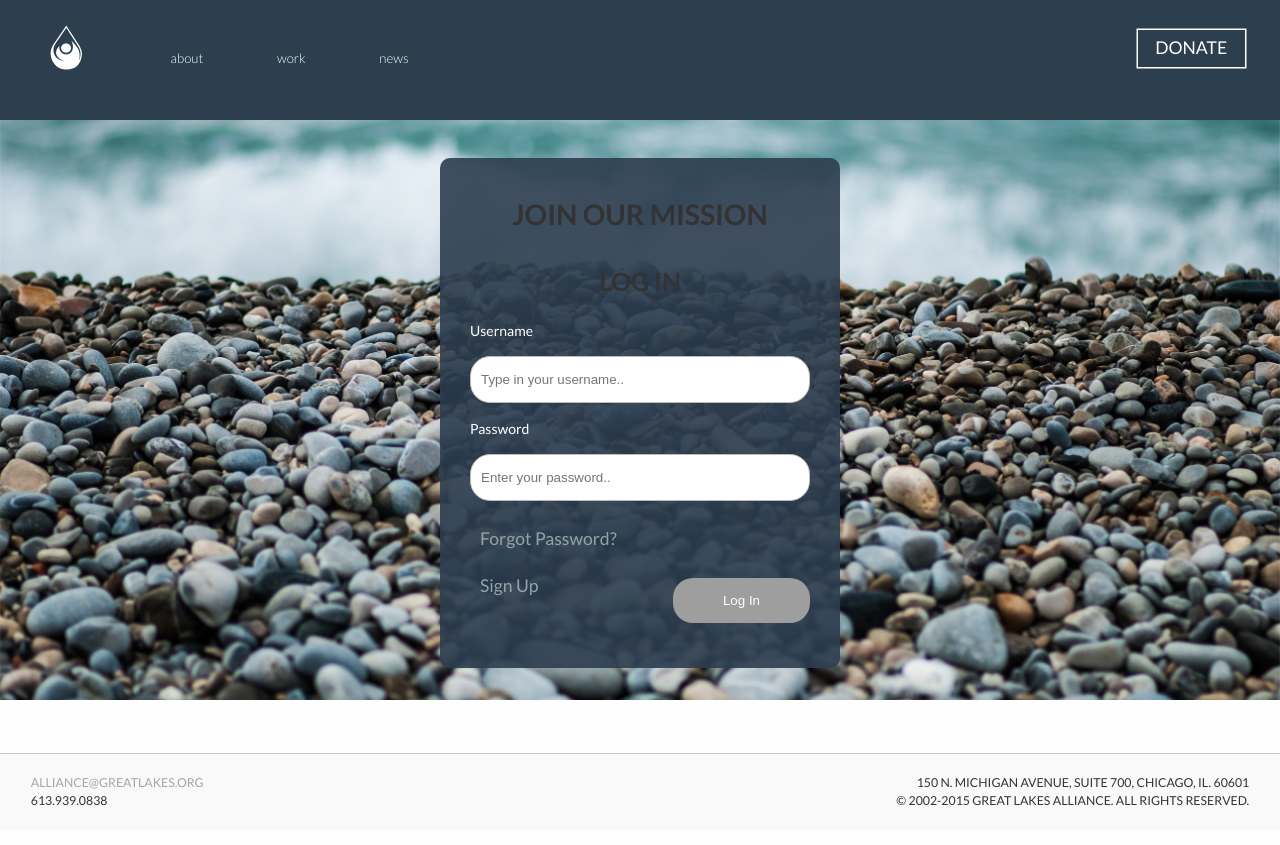
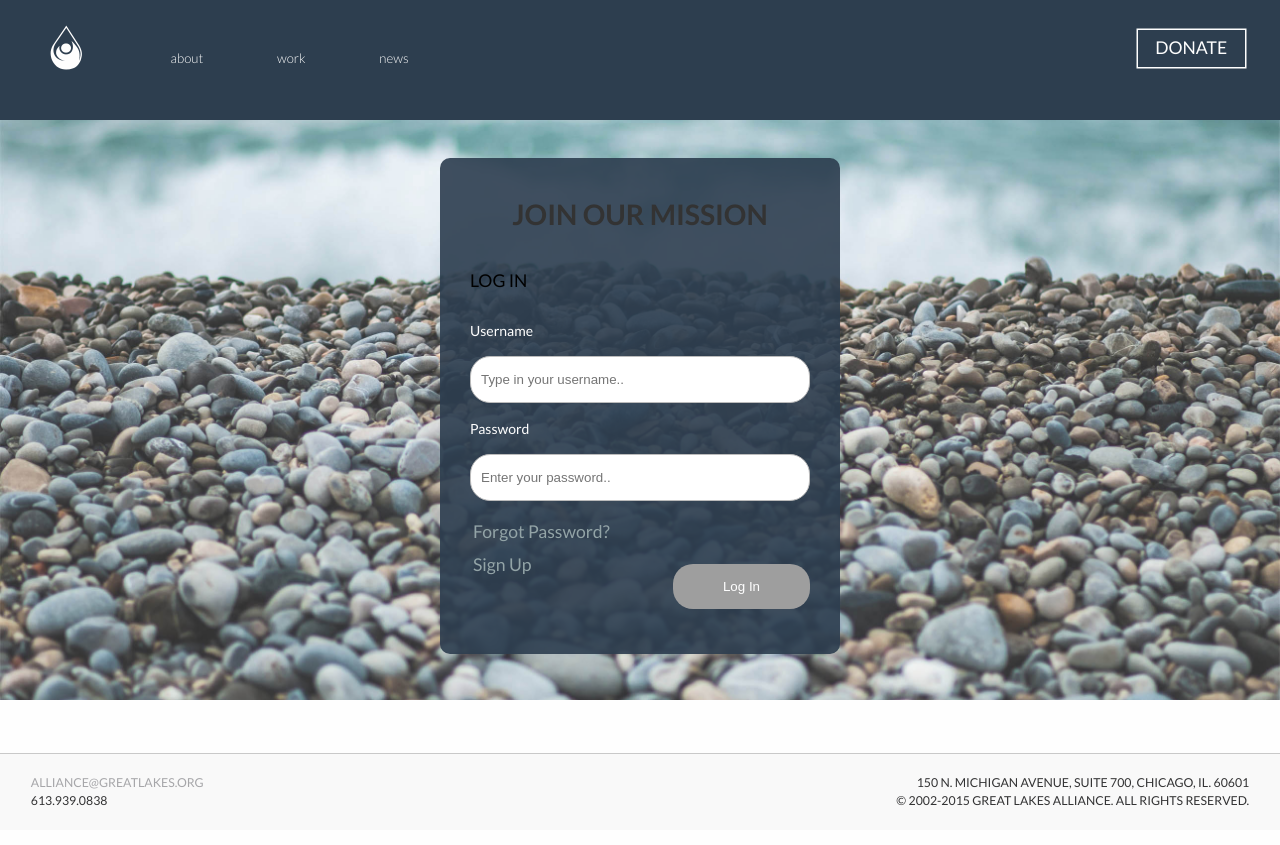
Before and after one commit to gbales11/greatlakesalliance, a Jekyll site: the page built from login.html, in a window 1280 px wide. Shown: the top 845 px of the page. Built offline with Jekyll 4.4.1, drawn with Linux system fonts in a browser that asks for light colours; nearby versions of some CDN libraries; Markdown is read by kramdown in place of the engine named in the settings; grey boxes are pictures that could not be loaded.

```diff
--- a/login.html
+++ b/login.html
@@ -9,7 +9,7 @@ layout: default
 
 		<h2>Join Our Mission</h2>
 
-			<h3> LOG IN</h3>
+			<p> LOG IN</p>
 
 		<label for="username">Username</label>
 		<input type="text" id="username" name="username" placeholder="Type in your username.." autocomplete="off" required />
--- a/scss/_mixins.scss
+++ b/scss/_mixins.scss
@@ -43,7 +43,7 @@
 @mixin login-link($text-color, $hover-color){
   color: $text-color;
   text-decoration: none;
-  margin:10px;
+  margin: 3px;
   float:left;
   clear:left;
   display:inline-block;
--- a/scss/components/_main.scss
+++ b/scss/components/_main.scss
@@ -612,8 +612,7 @@ input[type="submit"]:active {
 .login-image{
   background: url("../images/greatlakes-56.jpg");
   background-size: cover;
-  height: 700px
-
+  height: 700px;
 }
 
 .inline{
```
Also changed, not shown: css/style.css, images/greatlakes-56.jpg.
